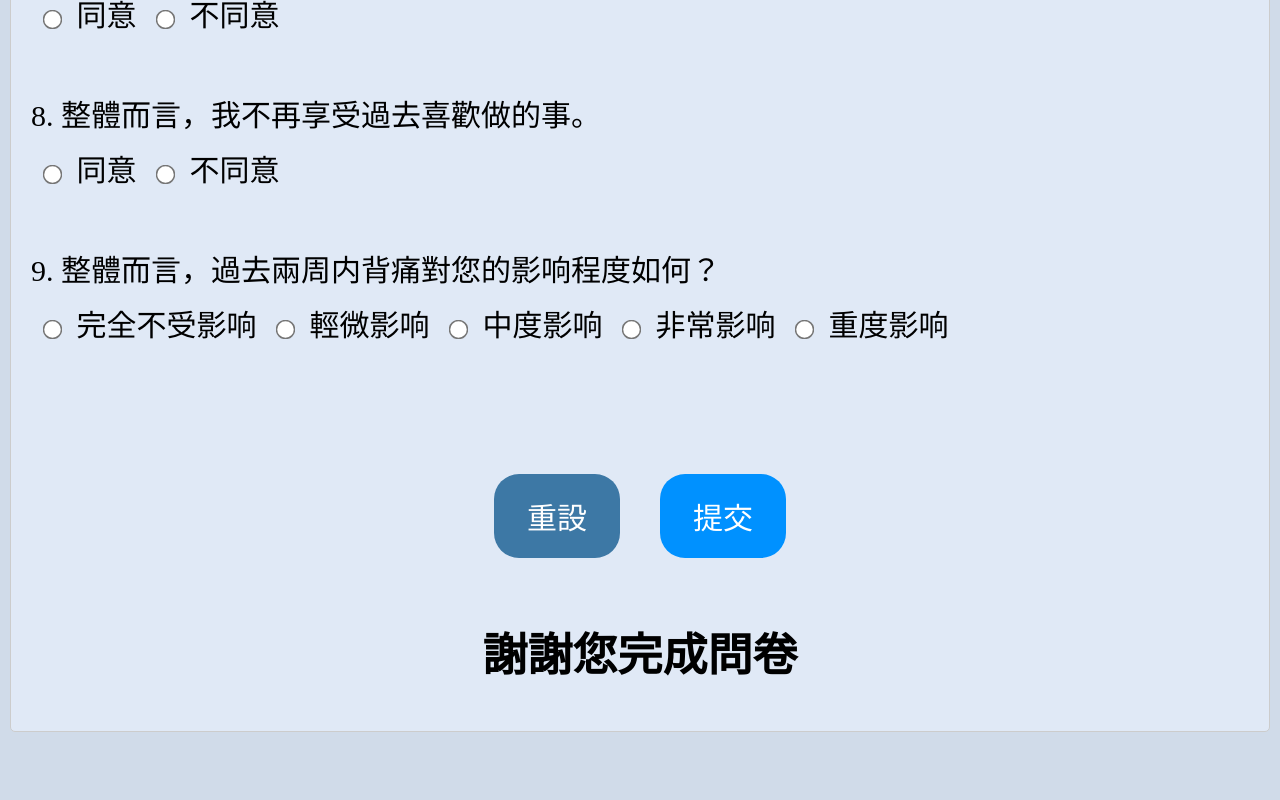
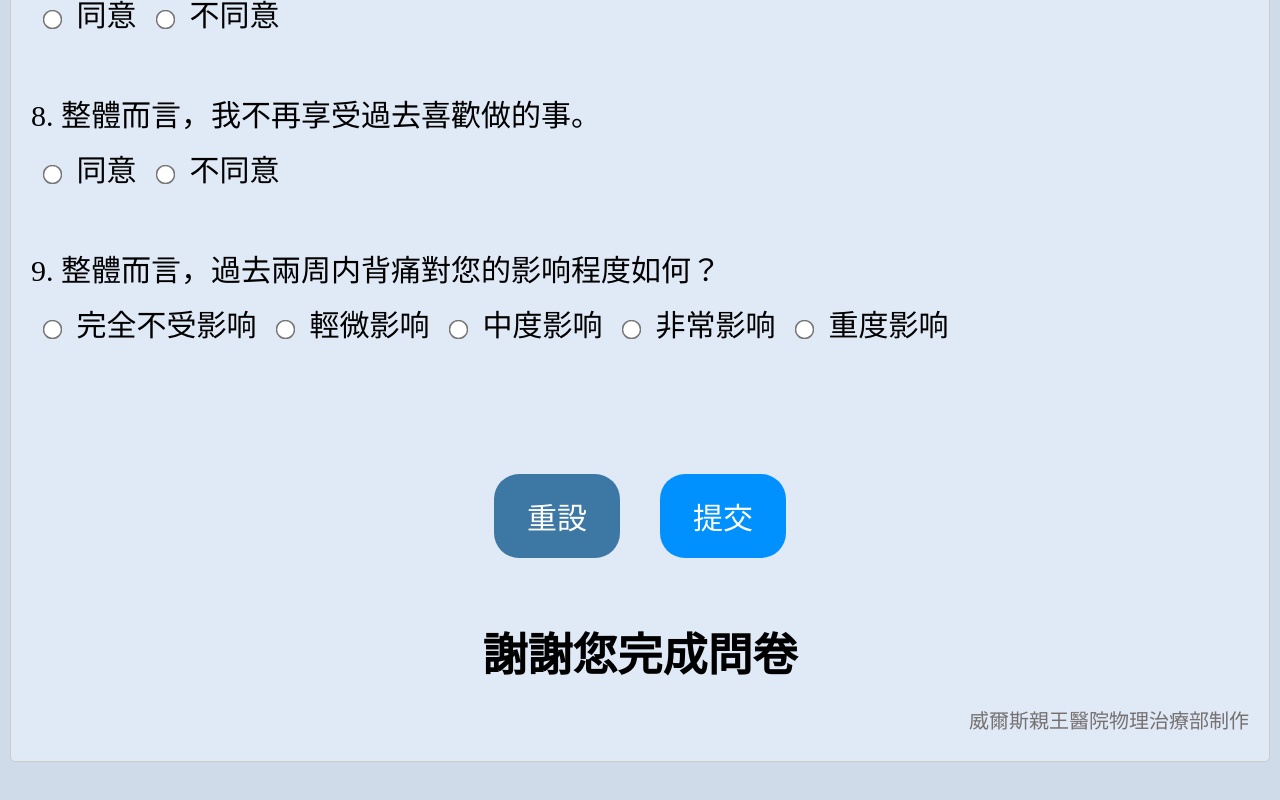
Before and after one commit to pwhphysio/StartBack, a plain HTML site: page index.html in a window 1280 px wide. Shown: the part 1348-2148 px from the top of the page. Drawn offline with Linux system fonts and the light colour scheme.

Commit message:
Update index.html

```diff
--- a/index.html
+++ b/index.html
@@ -186,6 +186,13 @@
   			overflow: auto;
 		}
 
+		#create {
+			text-align: right; /* Align text to the right side of its container */
+ 			color: rgb(118, 113, 113); /* Set the text color to light grey */
+			font-size: 20px;
+			line-height: 1;
+		}
+
 		.popup-content {
 			display: flex;
 			flex-direction: column;
@@ -341,7 +348,7 @@
 		});
 	</script>
 
-	<h2> 威爾斯親王醫院 物理治療部</h2>
+	<h2> 新界東醫院聯網 物理治療部</h2>
 	<form>
 		<p>請按過去兩周內的情況來回答下列問題。</p>
 			<br>
@@ -387,6 +394,9 @@
 		<div class="centered-text">
 		  <h1>謝謝您完成問卷</h1>
 		</div>
+		<div id="create">
+			<p>威爾斯親王醫院物理治療部制作</p>
+		</div>
 	</form>
 	<div id="popup">
 		<div class="popup-content">
```
